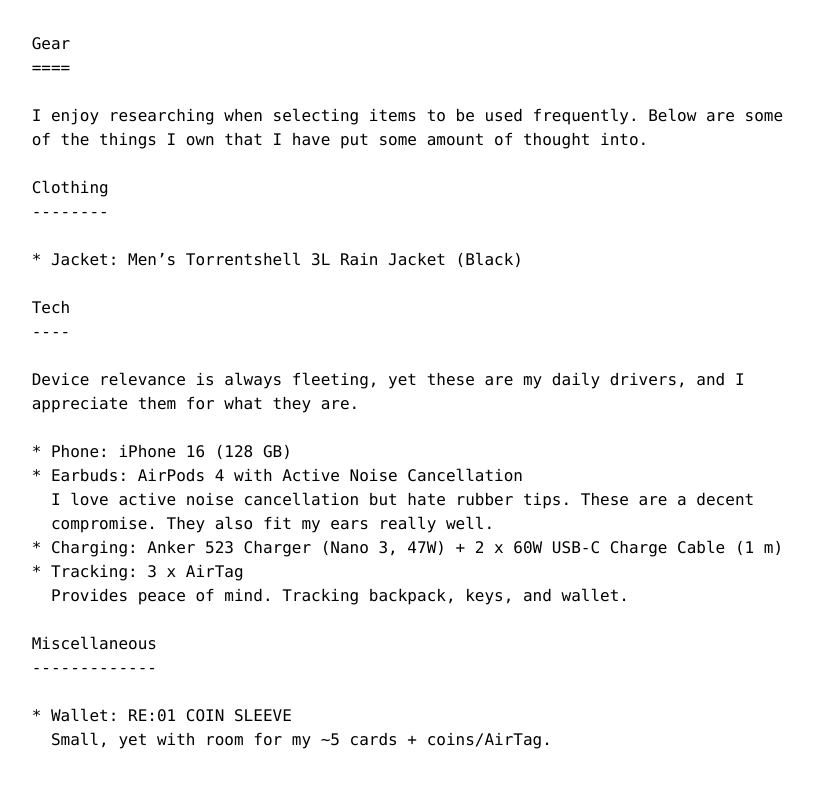
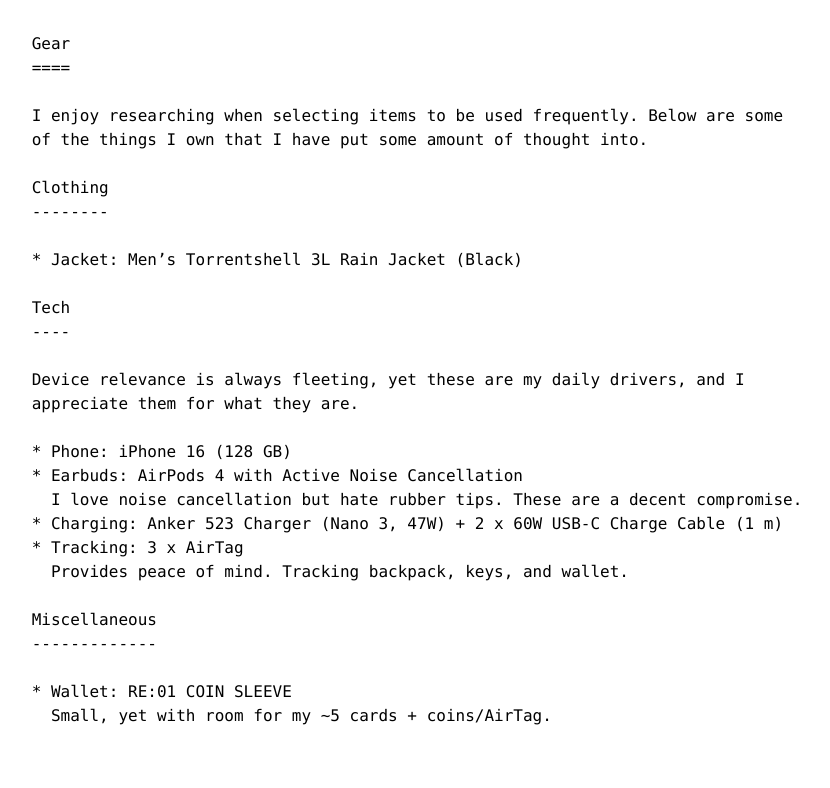
Before and after one commit to mathiaslyngbye/mathiaslyngbye.github.io, a Jekyll site: the page built from gear.md, in a window 1280 px wide. Shown: the top 788 px of the page, without its empty margins (223-1053 px from the left). Built offline with Jekyll 4.4.1, drawn with Linux system fonts in a browser that asks for light colours.

Commit message:
Simplify noise cancellation description
Removed the word 'active' from the noise cancellation description for brevity.

```diff
--- a/gear.md
+++ b/gear.md
@@ -16,7 +16,7 @@ Device relevance is always fleeting, yet these are my daily drivers, and I appre
 * Phone: iPhone 16 (128 GB)
 * Earbuds: AirPods 4 with Active Noise Cancellation
 
-    I love active noise cancellation but hate rubber tips. These are a decent compromise. They also fit my ears really well.
+    I love noise cancellation but hate rubber tips. These are a decent compromise.
 
 * Charging: Anker 523 Charger (Nano 3, 47W) + 2 x 60W USB-C Charge Cable (1 m)
 * Tracking: 3 x AirTag
```
